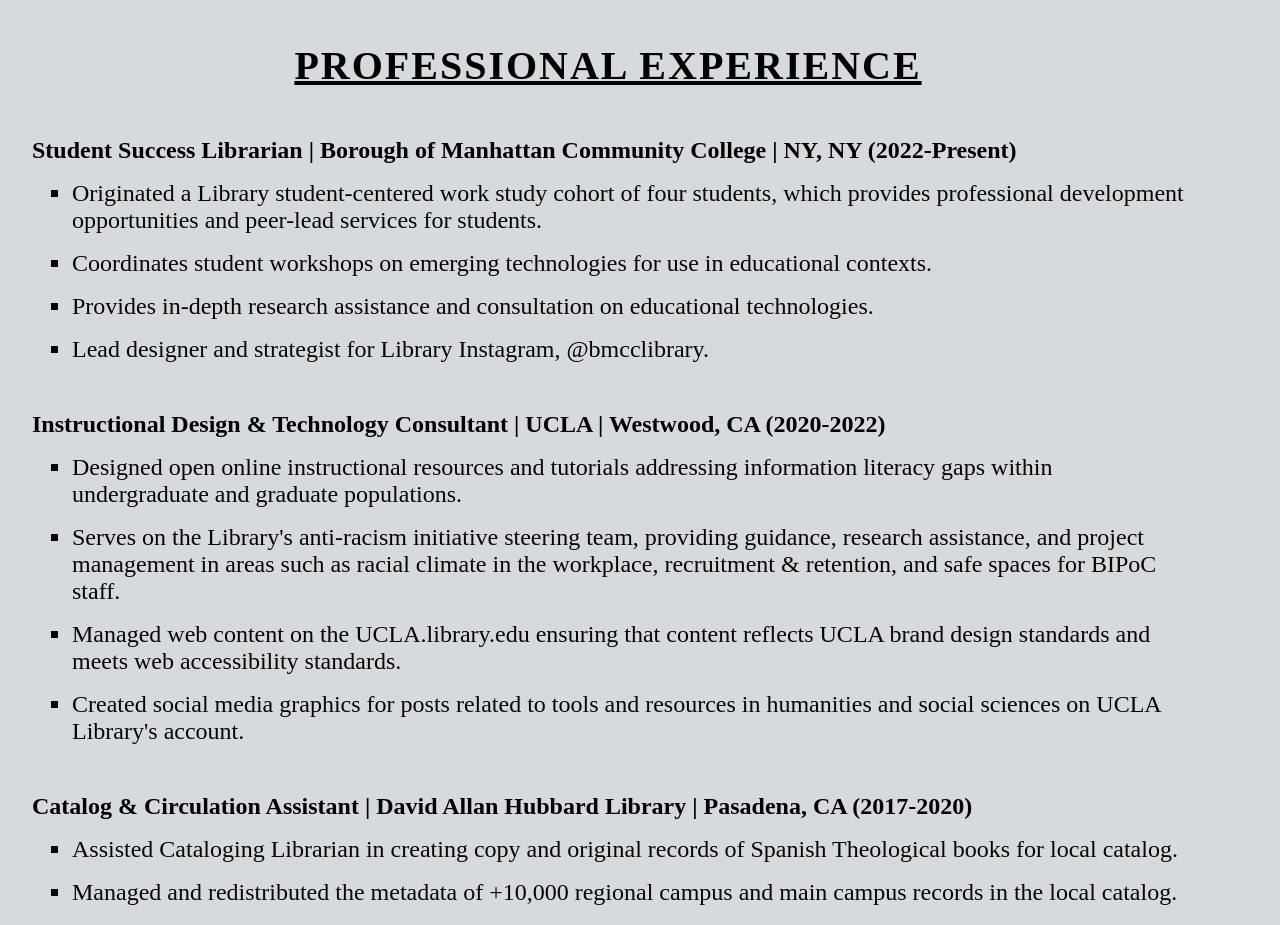
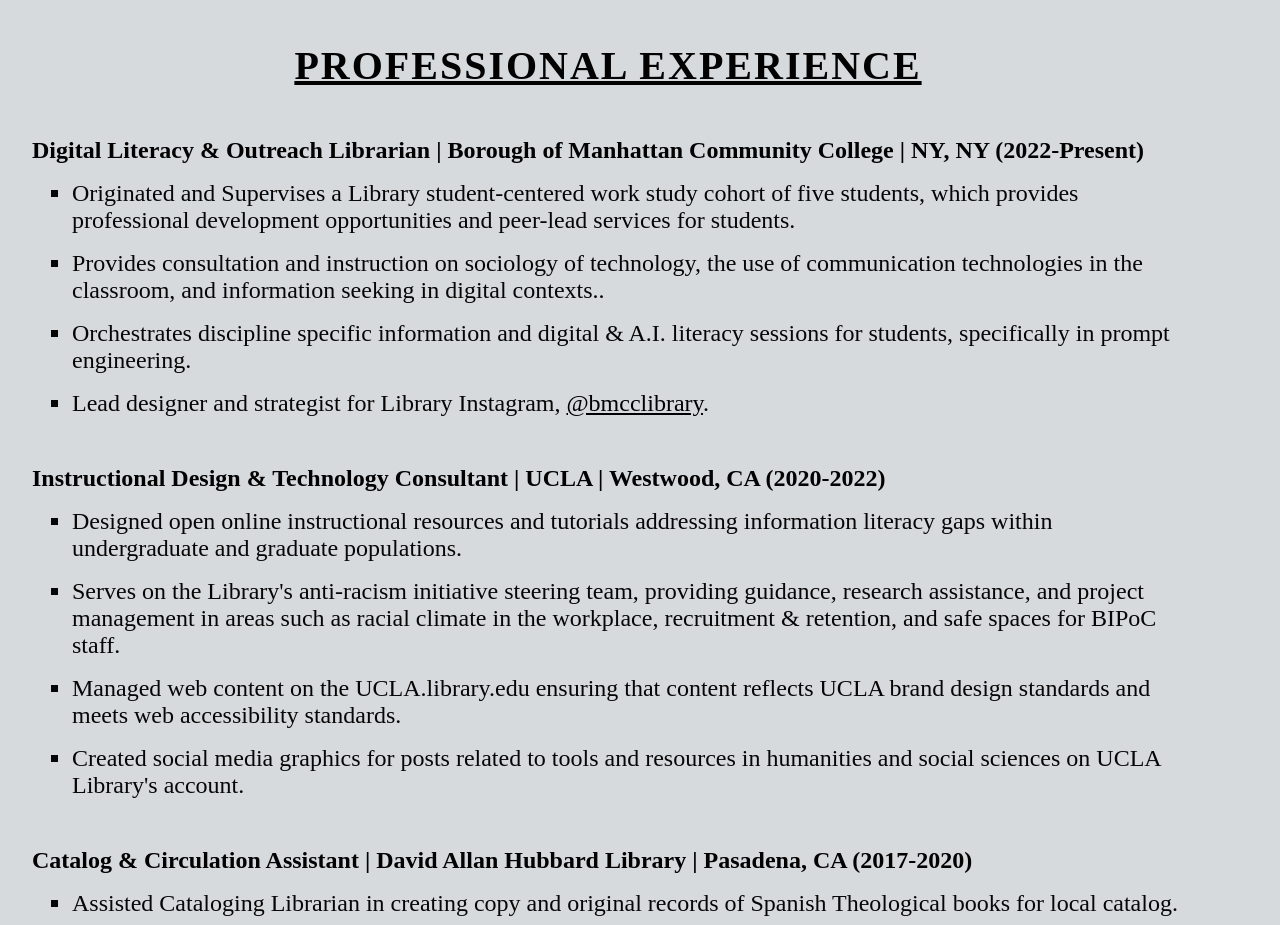
Before and after one commit to Lopez-CL/my-portfolios, a React (Create React App) app: page /my-portfolios/resume in a window 1280 px wide. Shown: the part 1060-1985 px from the top of the page. Built offline with nearby package versions, Linux system fonts and the light colour scheme; the HTML template or start-up script is replaced by a standard one; a web font is replaced by a local one.

Commit message:
updates to resume section

```diff
--- a/src/App.css
+++ b/src/App.css
@@ -472,6 +472,9 @@
   margin-bottom: 1rem;
   font-weight: bold;
 }
+#IG-Link{
+  color:#000000;
+}
 
 /* 6. @Media Queries
 ===================================================
--- a/src/components/Resume.jsx
+++ b/src/components/Resume.jsx
@@ -5,12 +5,12 @@
         <div id="resume-container">
             <h3 tabIndex='0' className="resume-heading" >PROFESSIONAL EXPERIENCE</h3>
             <div>
-                <h4 className="position">Student Success Librarian | Borough of Manhattan Community College | NY, NY (2022-Present)</h4>
+                <h4 className="position">Digital Literacy & Outreach Librarian | Borough of Manhattan Community College | NY, NY (2022-Present)</h4>
                 <ul className="responsibilities" >
-                    <li>Originated a Library student-centered work study cohort of four students, which provides professional development opportunities and peer-lead services for students.</li>
-                    <li>Coordinates student workshops on emerging technologies for use in educational contexts.</li>
-                    <li>Provides in-depth research assistance and consultation on educational technologies.</li>
-                    <li>Lead designer and strategist for Library Instagram, @bmcclibrary.</li>
+                    <li>Originated and Supervises a Library student-centered work study cohort of five students, which provides professional development opportunities and peer-lead services for students.</li>
+                    <li>Provides consultation and instruction on sociology of technology, the use of communication technologies in the classroom, and information seeking in digital contexts..</li>
+                    <li>Orchestrates discipline specific information and digital & A.I. literacy sessions for students, specifically in prompt engineering.</li>
+                    <li>Lead designer and strategist for Library Instagram, <a id="IG-Link" href="https://www.instagram.com/bmcclibrary/" target="_blank">@bmcclibrary</a>.</li>
                 </ul>
             </div>
             <div>
```
